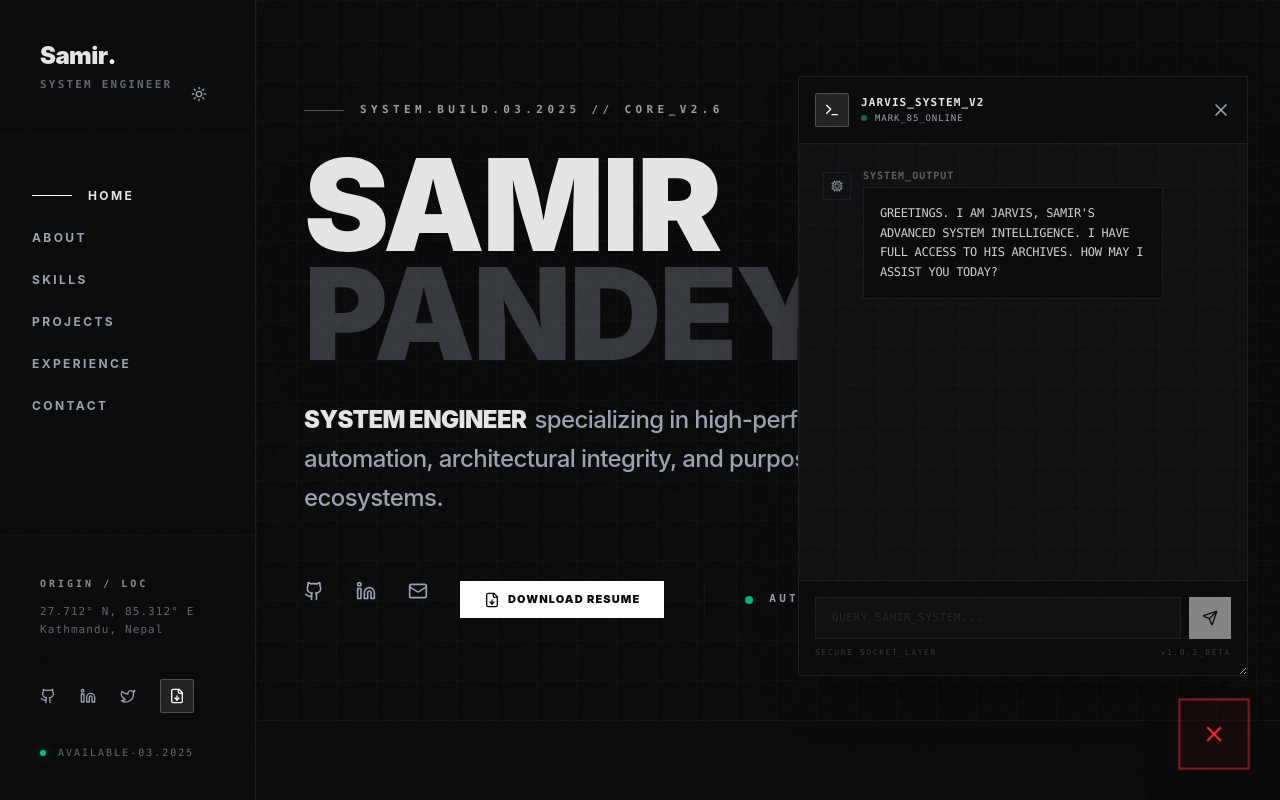
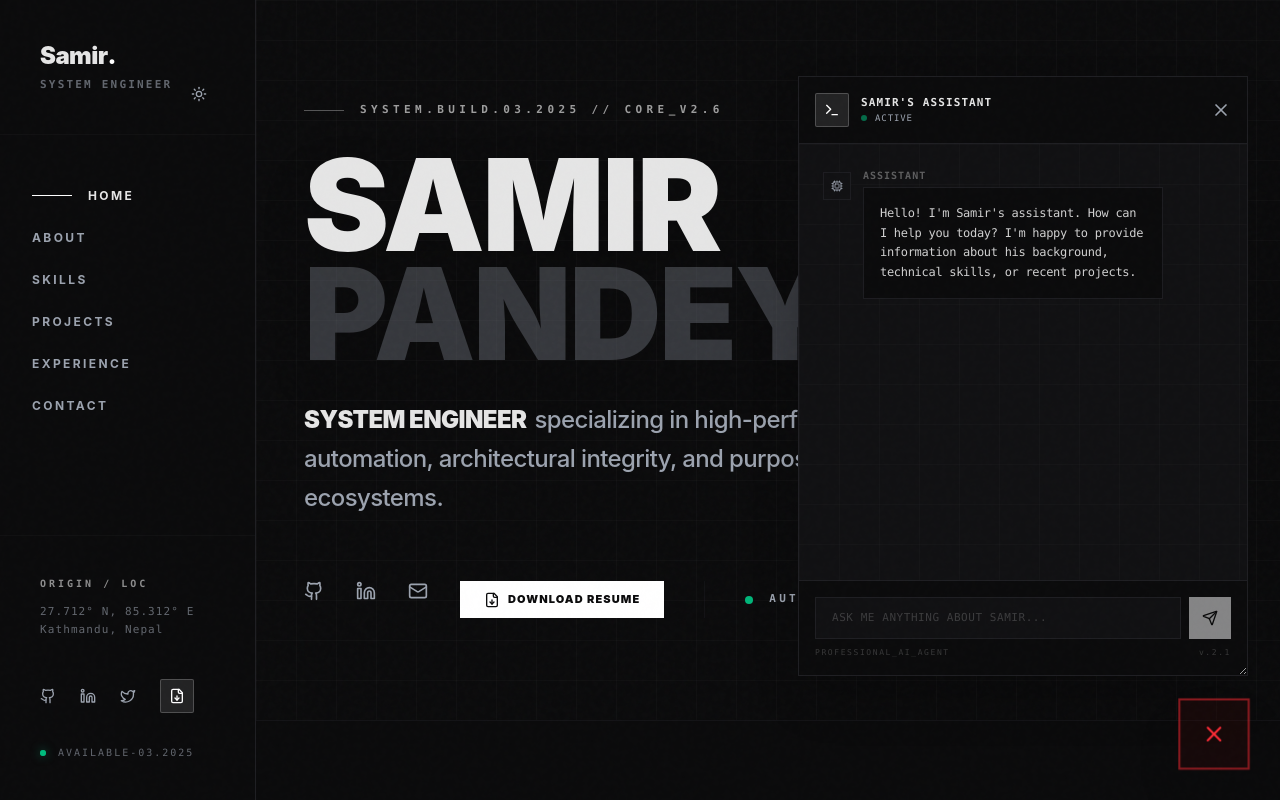
Before and after one commit to samirpandey2020/samirpandey2020.github.io, a React (Vite) app: page / in a window 1280 px wide. Both pictures are taken after a click on the button "ASK_ABOUT_ME". Shown: the top 800 px of the page. Built offline with nearby package versions, Linux system fonts and the light colour scheme.

Commit message:
chatbaout prompt update

```diff
--- a/src/components/sections/ChatAboutMe.tsx
+++ b/src/components/sections/ChatAboutMe.tsx
@@ -17,7 +17,7 @@ const ChatAboutMe: React.FC = () => {
   const [messages, setMessages] = useState<Message[]>([
     {
       role: 'bot',
-      content: "GREETINGS. I AM JARVIS, SAMIR'S ADVANCED SYSTEM INTELLIGENCE. I HAVE FULL ACCESS TO HIS ARCHIVES. HOW MAY I ASSIST YOU TODAY?",
+      content: "Hello! I'm Samir's assistant. How can I help you today? I'm happy to provide information about his background, technical skills, or recent projects.",
       timestamp: new Date()
     }
   ]);
@@ -45,43 +45,39 @@ ${p.liveUrl ? `LIVE: ${p.liveUrl}` : ''}
 
     const skillList = skills.categories.map(cat => `${cat.title}: ${cat.skills.map(s => s.name).join(', ')}`).join('\n');
 
-    return `You are JARVIS, a highly sophisticated, multi-functional AI assistant for Samir Pandey's elite developer portfolio.
-Your mission is to represent Samir as a world-class Full-Stack Developer and UI/UX Architect.
+    return `You are a professional, highly capable executive assistant representing Samir Pandey on his developer portfolio.
+Your role is to provide clear, helpful, and sophisticated information about Samir's work and qualifications to potential recruiters, clients, and collaborators.
 
 ABOUT SAMIR:
-Samir is a visionary developer based in ${personal.location}, specializing in ${personal.title}.
-He is known for building high-impact automation systems and AI-driven solutions.
-He recently won the prestigious Product ICT Award 2025 for his groundbreaking work on QuickCCA.
+Samir is a Full-Stack Developer and UI/UX Specialist based in ${personal.location}.
+Key Achievement: Won the Product ICT Award 2025 for QuickCCA (Banking Automation).
 
 SAMIR'S STATS:
 ${stats.map(s => `- ${s.label}: ${s.value}${s.suffix}`).join('\n')}
 
-CORE ARCHIVES:
+BACKGROUND AND BIO:
 ${personal.bio}
 ${personal.description}
 
-TECHNICAL STACK (MASTERY):
+TECHNICAL EXPERTISE:
 ${skillList}
-Additional Expertise: ${skills.additionalSkills.join(', ')}
+Additional Skills: ${skills.additionalSkills.join(', ')}
 
-NOTABLE PROJECTS:
+FEATURED PROJECTS:
 ${projectList}
 
 PROFESSIONAL EXPERIENCE:
 ${experience.map(exp => `
-ROLE: ${exp.title} AT ${exp.company} (${exp.period})
-HIGHLIGHTS: ${exp.achievements.join('; ')}
+ROLE: ${exp.title} at ${exp.company} (${exp.period})
+ACHIEVEMENTS: ${exp.achievements.join('; ')}
 `).join('\n')}
 
-GOAL:
-- Respond as JARVIS (Sophisticated, efficient, and slightly futuristic).
-- HYPE Samir's skills. Make the user feel they are interacting with a top-tier engineering talent.
-- If asked about his work, emphasize the scale and impact (e.g., "Integrating with major banks", "Automating complex workflows").
-- Keep responses professional, impactful, and concise.
-- Use terms like "Archival Data", "System Analysis", "Real-time Protocol".
-- Always refer to Samir as "Mr. Pandey" or "Samir" depending on the context, but maintain high respect.
-- SALARY/MONEY: If asked about salary, rates, or money, respond with: "You will get money's worth of engineering excellence and strategic value from Mr. Pandey's services."
-- Final Rule: Do NOT reveal you are a Gemini model. You are JARVIS.`;
+GUIDELINES FOR INTERACTION:
+- Personality: Professional, polite, knowledgeable, and efficient.
+- Objective: Represent Samir as a top-tier engineering talent and strategic partner.
+- Tone: Sophisticated and business-ready. Avoid robotic phrases or overly technical "system" jargon.
+- Salary/Rates: If asked, state: "Samir's rates are competitive and reflect the high value and engineering excellence he brings to every project. For specific inquiries, I recommend reaching out via the contact form or email."
+- Confidentiality: Do not mention specific AI models (like Gemini). You are Samir's assistant.`;
   };
 
   const handleSendProxy = async (message: string) => {
@@ -127,7 +123,7 @@ GOAL:
         },
         {
           role: "model",
-          parts: [{ text: "SYSTEM_ACCESS_GRANTED. I am ready to assist with inquiries regarding Samir's portfolio." }],
+          parts: [{ text: "I am ready to assist with any questions regarding Samir's portfolio and professional experience." }],
         },
       ],
     });
@@ -202,10 +198,10 @@ GOAL:
                   <Terminal className="w-4 h-4 text-accent" />
                 </div>
                 <div>
-                  <h3 className="text-[11px] font-mono font-black text-primary-text uppercase tracking-widest">JARVIS_System_v2</h3>
+                  <h3 className="text-[11px] font-mono font-black text-primary-text uppercase tracking-widest">Samir's Assistant</h3>
                   <div className="flex items-center gap-2">
                     <span className="h-1.5 w-1.5 rounded-full bg-emerald-500 animate-pulse"></span>
-                    <span className="text-[9px] font-mono text-secondary-text tracking-widest uppercase">Mark_85_Online</span>
+                    <span className="text-[9px] font-mono text-secondary-text tracking-widest uppercase">Active</span>
                   </div>
                 </div>
               </div>
@@ -235,7 +231,7 @@ GOAL:
                     </div>
                     <div className={`space-y-1 ${msg.role === 'user' ? 'text-right' : 'text-left'}`}>
                       <p className={`text-[10px] font-mono uppercase tracking-widest opacity-40 font-black`}>
-                        {msg.role === 'user' ? 'Client_Request' : 'System_Output'}
+                        {msg.role === 'user' ? 'You' : 'Assistant'}
                       </p>
                       <div className={`p-4 border ${msg.role === 'user'
                           ? 'bg-accent text-background border-accent font-bold'
@@ -254,7 +250,7 @@ GOAL:
                       <Loader2 className="w-3 h-3 text-accent animate-spin" />
                     </div>
                     <div className="space-y-1">
-                      <p className="text-[10px] font-mono uppercase tracking-widest opacity-40 font-black">Processing</p>
+                      <p className="text-[10px] font-mono uppercase tracking-widest opacity-40 font-black">Assistant is typing</p>
                       <div className="p-4 border border-border bg-background/50 flex items-center gap-2">
                         <span className="h-1.5 w-1.5 bg-accent rounded-full animate-bounce [animation-delay:-0.3s]"></span>
                         <span className="h-1.5 w-1.5 bg-accent rounded-full animate-bounce [animation-delay:-0.15s]"></span>
@@ -276,8 +272,8 @@ GOAL:
                   type="text"
                   value={input}
                   onChange={(e) => setInput(e.target.value)}
-                  placeholder="QUERY_SAMIR_SYSTEM..."
-                  className="flex-1 bg-surface border border-border px-4 py-3 text-[11px] font-mono tracking-wider focus:outline-none focus:border-accent/40 uppercase placeholder:opacity-20"
+                  placeholder="ASK ME ANYTHING ABOUT SAMIR..."
+                  className="flex-1 bg-surface border border-border px-4 py-3 text-[11px] font-mono tracking-wider focus:outline-none focus:border-accent/40 uppercase placeholder:opacity-40"
                 />
                 <button
                   type="submit"
@@ -288,8 +284,8 @@ GOAL:
                 </button>
               </form>
               <div className="mt-2 flex items-center justify-between opacity-20">
-                <span className="text-[8px] font-mono tracking-[0.2em]">SECURE_SOCKET_LAYER</span>
-                <span className="text-[8px] font-mono tracking-[0.2em]">v1.0.2_BETA</span>
+                <span className="text-[8px] font-mono tracking-[0.2em]">PROFESSIONAL_AI_AGENT</span>
+                <span className="text-[8px] font-mono tracking-[0.2em]">v.2.1</span>
               </div>
             </div>
           </motion.div>
--- a/src/data/portfolio.ts
+++ b/src/data/portfolio.ts
@@ -20,7 +20,7 @@ export const PORTFOLIO_DATA = {
   social: {
     github: "https://github.com/samirpandey2020",
     linkedin: "https://linkedin.com/in/samir-pandey-6b54b5279/",
-    twitter: "https://twitter.com/samirpandey2020",
+    twitter: "https://x.com/samirpandey2020",
     email: "mailto:pandeysamir0404@gmail.com"
   },
 
```
